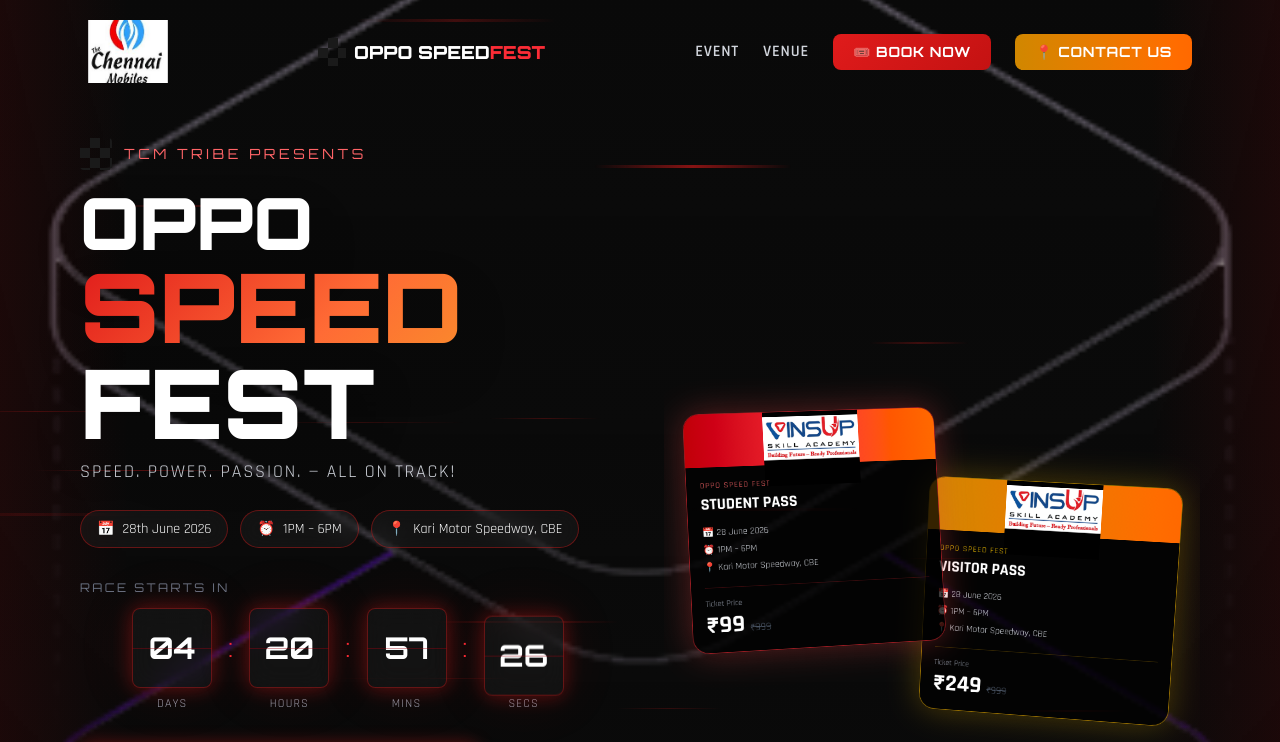
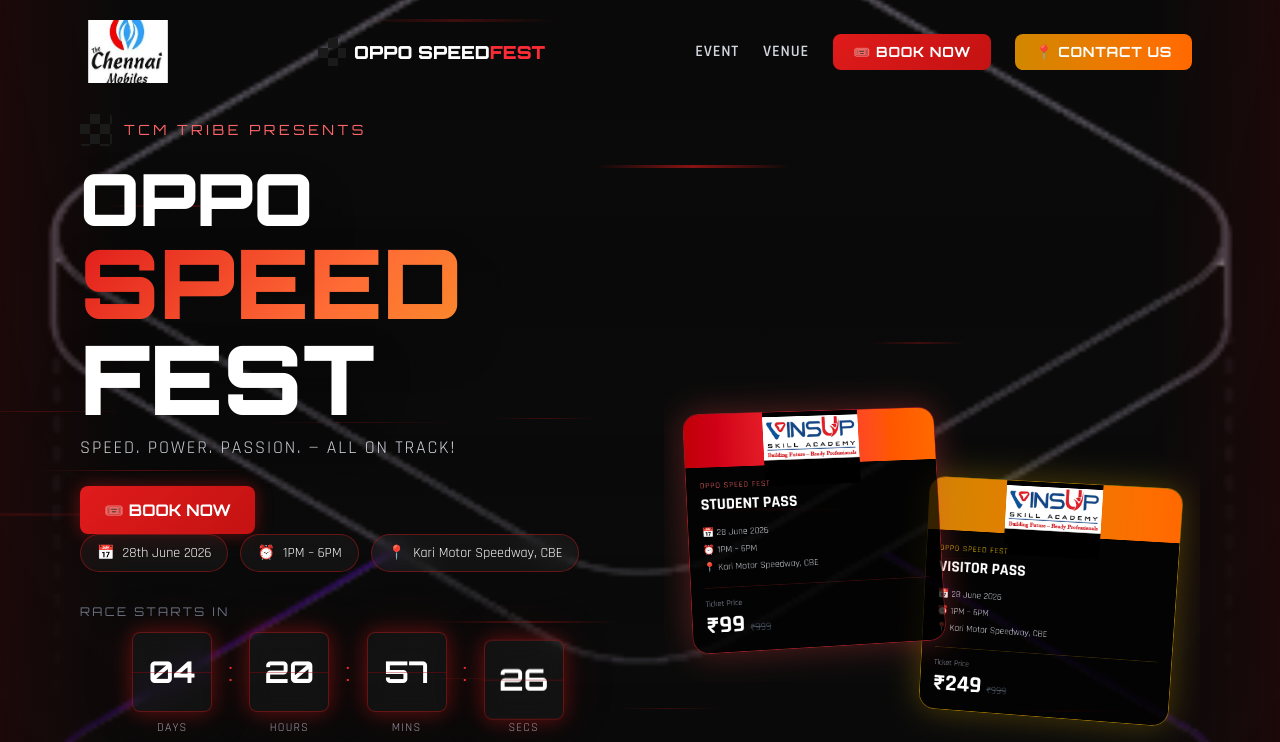
Before and after one commit to v7056vinsup/oppofest, a React (Vite) app: page / in a window 1280 px wide. Shown: the top 742 px of the page. Built offline with nearby package versions, Linux system fonts and the light colour scheme.

Commit message:
book now button

```diff
--- a/src/App.jsx
+++ b/src/App.jsx
@@ -1,4 +1,4 @@
-import { useRef } from "react";
+import { useRef, useState } from "react";
 import { Toaster } from "react-hot-toast";
 import Navbar from "./components/Navbar";
 import HeroSection from "./components/HeroSection";
@@ -11,6 +11,8 @@
 
 export default function App() {
   const bookingRef = useRef(null);
+  const [showPassModal, setShowPassModal] = useState(false);
+const [showStudentForm, setShowStudentForm] = useState(false);
 
   function scrollToBooking() {
     bookingRef.current?.scrollIntoView({ behavior: "smooth" });
@@ -36,10 +38,10 @@
       />
 
       {/* Navigation */}
-      <Navbar onBookClick={scrollToBooking} />
+      <Navbar onBookClick={scrollToBooking} showPassModal={showPassModal} setShowPassModal={setShowPassModal} showStudentForm={showStudentForm} setShowStudentForm={setShowStudentForm} />
 
       {/* Hero */}
-      <HeroSection onBookClick={scrollToBooking} />
+      <HeroSection onBookClick={scrollToBooking} showPassModal={showPassModal} setShowPassModal={setShowPassModal} showStudentForm={showStudentForm} setShowStudentForm={setShowStudentForm} />
 
       {/* Ticker */}
       <TickerBanner />
--- a/src/components/HeroSection.jsx
+++ b/src/components/HeroSection.jsx
@@ -247,6 +247,7 @@
 import { Float, Html } from "@react-three/drei";
 import CountdownTimer from "./CountdownTimer";
 import heroImg from "../assets/hero.png";
+import StudentFormModal from "./StudentFormModal";
 
 // ── Reactive window width ─────────────────────────────────────────────────────
 function useWindowWidth() {
@@ -313,11 +314,14 @@
 }
 
 // ── Main section ──────────────────────────────────────────────────────────────
-export default function HeroSection({ onBookClick }) {
+export default function HeroSection({   onBookClick,
+  showPassModal,
+  setShowPassModal,
+  showStudentForm,
+  setShowStudentForm, }) {
   const width = useWindowWidth();
   const isMobile = width < 768;
   const isSmallMobile = width < 480;
-
   // Camera distance
   const cameraZ = isSmallMobile ? 9 : isMobile ? 10 : 16;
 
@@ -383,6 +387,12 @@
             >
               SPEED. POWER. PASSION. — ALL ON TRACK!
             </motion.p>
+            <button
+              onClick={() => setShowPassModal(true)}
+              className="btn-race rounded-lg px-6 py-3 font-orbitron text-white font-bold uppercase animate-pulse-red"
+            >
+              🎟️ Book Now
+            </button>
 
             <motion.div
               initial={{ opacity: 0, y: 20 }}
@@ -452,6 +462,7 @@
                 <div className="w-px h-8 bg-gray-600" />
                 <span className="font-rajdhani text-gray-500 text-sm line-through">₹999</span>
               </div>
+
             </motion.div>
           </div>
 
--- a/src/components/Navbar.jsx
+++ b/src/components/Navbar.jsx
@@ -1,11 +1,12 @@
 import { useState, useEffect } from "react";
 import { motion, AnimatePresence } from "framer-motion";
 import StudentFormModal from "./StudentFormModal";
-export default function Navbar({ onBookClick }) {
+export default function Navbar({  showPassModal,
+  setShowPassModal,
+  showStudentForm,
+  setShowStudentForm, }) {
   const [scrolled, setScrolled] = useState(false);
   const [menuOpen, setMenuOpen] = useState(false);
-  const [showPassModal, setShowPassModal] = useState(false);
-  const [showStudentForm, setShowStudentForm] = useState(false);
   useEffect(() => {
     const handler = () => setScrolled(window.scrollY > 40);
     window.addEventListener("scroll", handler);
```
